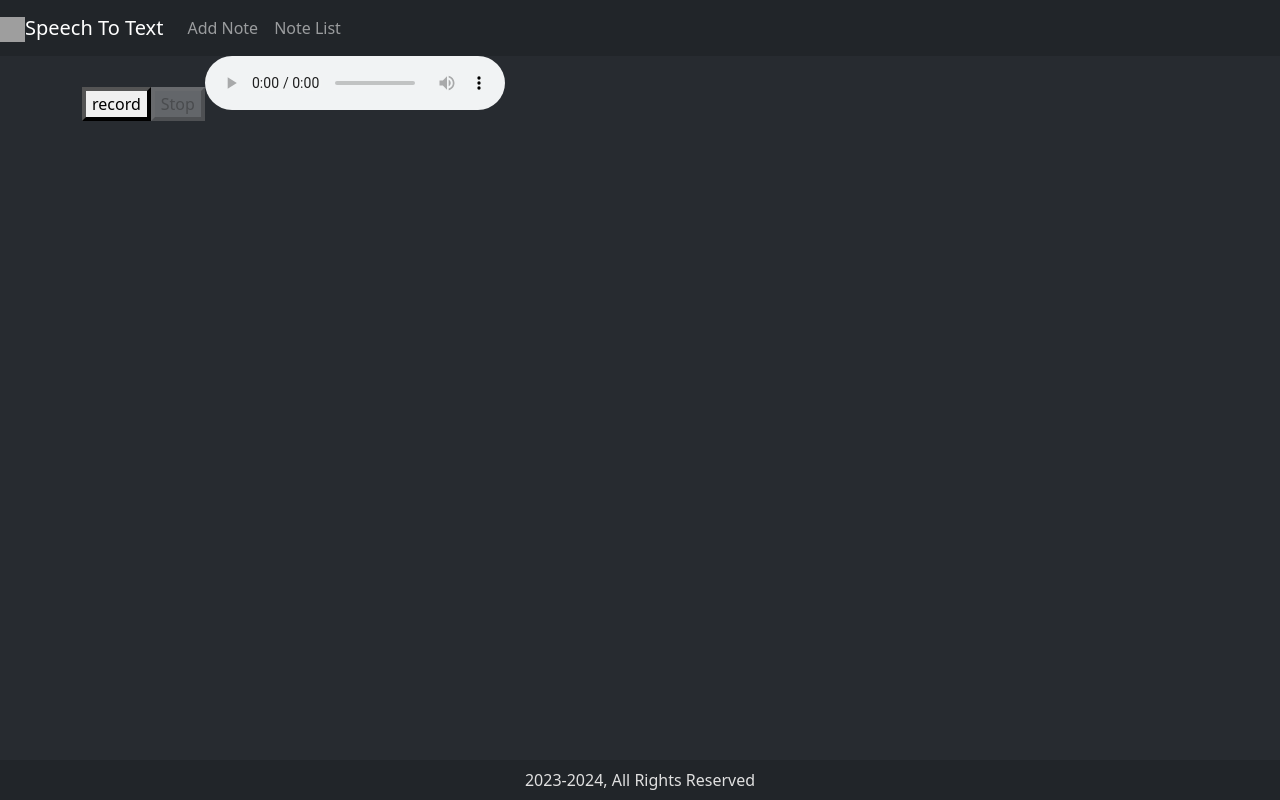
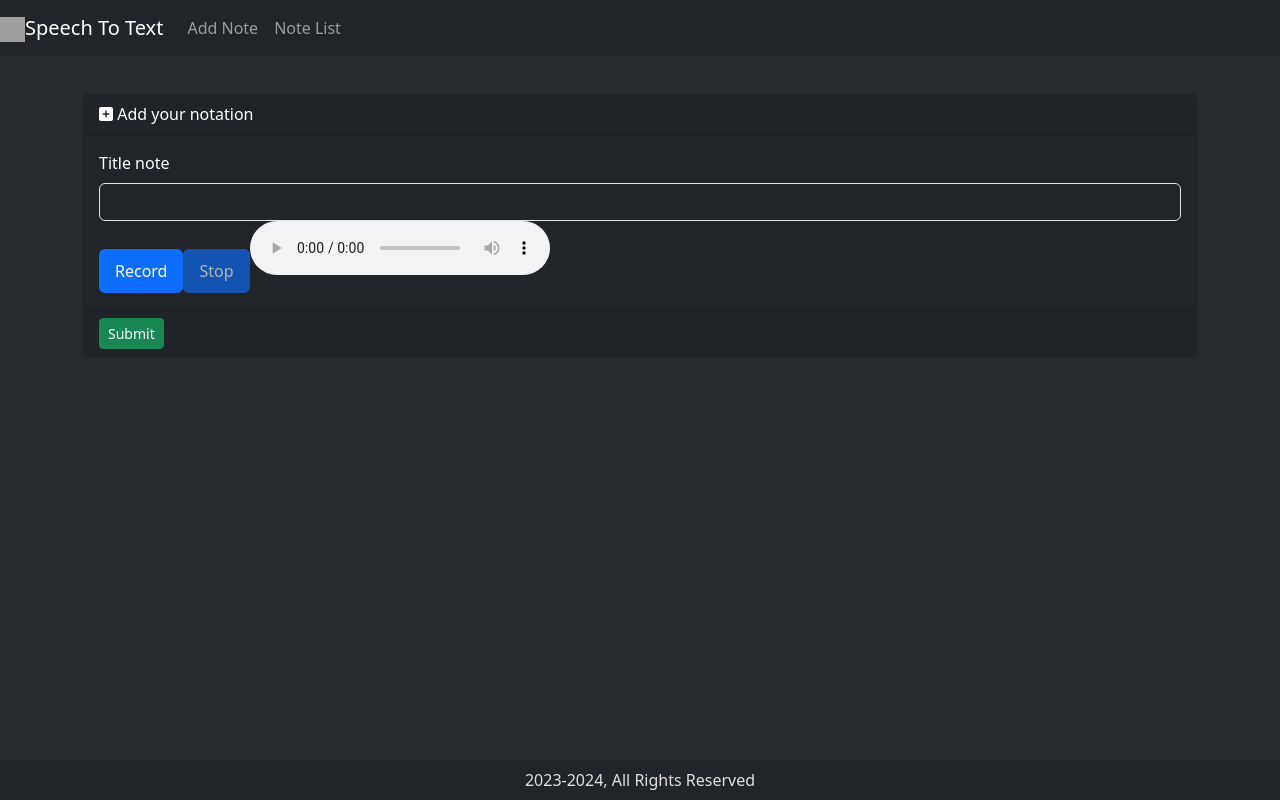
Before and after one commit to 2or5/speech-to-text-client, a React (Create React App) app: page /add in a window 1280 px wide. Built offline with nearby package versions, Linux system fonts and the light colour scheme; grey boxes are pictures that could not be loaded; what mic-recorder-to-mp3 would draw is missing.

Commit message:
create Form for note

```diff
--- a/src/components/Note.js
+++ b/src/components/Note.js
@@ -1,74 +1,140 @@
 import React, { Component } from "react";
 import AudioRecording from "./AudioRecording/AudioRecording";
-import MicRecorder from 'mic-recorder-to-mp3';
+import MicRecorder from "mic-recorder-to-mp3";
+import axios from "axios";
+import { Card, Form, Button } from "react-bootstrap";
+import { FontAwesomeIcon } from "@fortawesome/react-fontawesome";
+import { faPlus, faPlusSquare } from "@fortawesome/free-solid-svg-icons";
 const Mp3Recorder = new MicRecorder({ bitRate: 128 });
 
 export default class Note extends Component {
+
+  constructor(props){
+    super(props);
+    this.state = {title: ''};
+    this.noteChange = this.noteChange.bind(this);
+    this.submitNote = this.submitNote.bind(this);
+  }
+
+  submitNote(event) {
+    alert('Title' + this.state.title + 'record' + this.state.record + 'StopRecord' + this.state.stopRecord);
+    event.preventDefault();
+  }
+
+  noteChange(event) {
+    this.setState({
+      [event.target.name]:event.target.value
+    });
+    event.preventDefault();
+  }
+
   state = {
     isRecording: false,
-        blobUrl: '',
+    blobUrl: "",
     isBlocked: false,
-    }
+  };
 
   componentDidMount() {
-        navigator.getUserMedia({ audio: true },
+    navigator.getUserMedia(
+      { audio: true },
       () => {
-                console.log('Permission Granted');
+        console.log("Permission Granted");
         this.setState({ isBlocked: false });
       },
       () => {
-                console.log('Permission Denied');
-                this.setState({ isBlocked: true })
-            },
+        console.log("Permission Denied");
+        this.setState({ isBlocked: true });
+      }
     );
   }
 
   start = () => {
     if (this.state.isBlocked) {
-          console.log('Permission Denied');
+      console.log("Permission Denied");
     } else {
-          Mp3Recorder
-            .start()
+      Mp3Recorder.start()
         .then(() => {
           this.setState({ isRecording: true });
-            }).catch((e) => console.error(e));
+        })
+        .catch((e) => console.error(e));
     }
   };
 
   stop = () => {
-        Mp3Recorder
-          .stop()
+    Mp3Recorder.stop()
       .getMp3()
       .then(async ([buffer, blob]) => {
-            const blobURL = URL.createObjectURL(blob)
-            const file = new File(buffer, 'audio.mp3', {
+        const blobURL = URL.createObjectURL(blob);
+        const file = new File(buffer, "audio.mp3", {
           type: blob.type,
-                lastModified: Date.now()
+          lastModified: Date.now(),
         });
         let baseAudio = await this.audioToBase64(file);
-            console.log("Base audio ====>", baseAudio)
+        console.log("Base audio ====>", baseAudio);
+        const newNote = {
+          userId: "6578a51cbafaa44205a6b6f1",
+          base64: baseAudio,
+          name: "test",
+        };
+        axios.post("http://localhost:8080/notes/create-note", newNote);
         this.setState({ blobURL, isRecording: false });
-          }).catch((e) => console.log(e));
+      })
+      .catch((e) => console.log(e));
   };
-      audioToBase64 = async(audioFile) =>{
-        return new Promise((resolve, reject) =>{
+
+  audioToBase64 = async (audioFile) => {
+    return new Promise((resolve, reject) => {
       let reader = new FileReader();
       reader.onerror = reject;
       reader.onload = (e) => resolve(e.target.result);
       reader.readAsDataURL(audioFile);
     });
-      }
+  };
 
   render() {
     return (
-            <div><button className="h-16 w-16 rounded-full border-4 border-gray-400" onClick={this.start} disabled={this.state.isRecording}>
-                record
-            </button>
-                <button className="h-16 w-16 rounded-full border-4 border-gray-400" onClick={this.stop} disabled={!this.state.isRecording}>
+      <Card className={"border border-dark bg-dark text-white"} style={{ marginTop: '37px' }}>
+        <Card.Header><FontAwesomeIcon icon={faPlusSquare}/> Add your notation</Card.Header>
+        <Form onSubmit={this.submitNote} id="noteFormId">
+          <Card.Body>
+            <Form.Group>
+              <Form.Label>Title note</Form.Label>
+              <Form.Control required
+                type="test"
+                name="title"
+                value={this.state.title}
+                onChange={this.noteChange}
+                className={"bg-dark text-white"}
+                placeholder="Here enter your note name"
+              />
+            </Form.Group>
+            <Form.Group>
+                <Button name="record"
+                value={this.state.record}
+                onChange={this.noteChange}
+                  className="h-16 w-16 rounded-full border-4 border-gray-400"
+                  onClick={this.start}
+                  disabled={this.state.isRecording}
+                >
+                  Record
+                </Button>
+                <Button name="stopRecord"
+                  className="h-16 w-16 rounded-full border-4 border-gray-400"
+                  onClick={this.stop}
+                  disabled={!this.state.isRecording}
+                >
                   Stop
-                </button>
-                <audio src={this.state.blobURL} controls="controls" /></div>
-
-        )
+                </Button>
+                <audio src={this.state.blobURL} controls="controls" />
+            </Form.Group>
+          </Card.Body>
+          <Card.Footer>
+            <Button size="sm" variant="success" type="submit">
+              Submit
+            </Button>
+          </Card.Footer>
+        </Form>
+      </Card>
+    );
   }
 }
```
Lines whose indentation alone changed are shown as unchanged.
